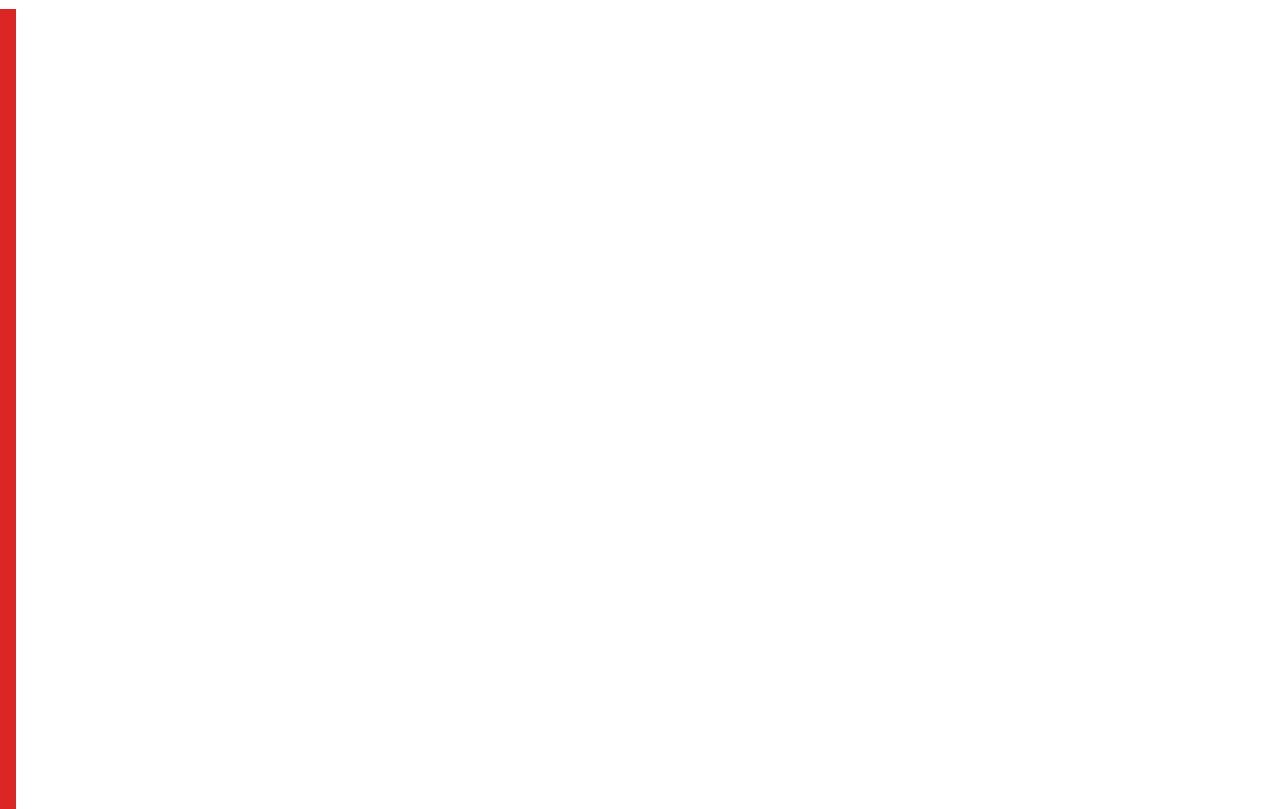
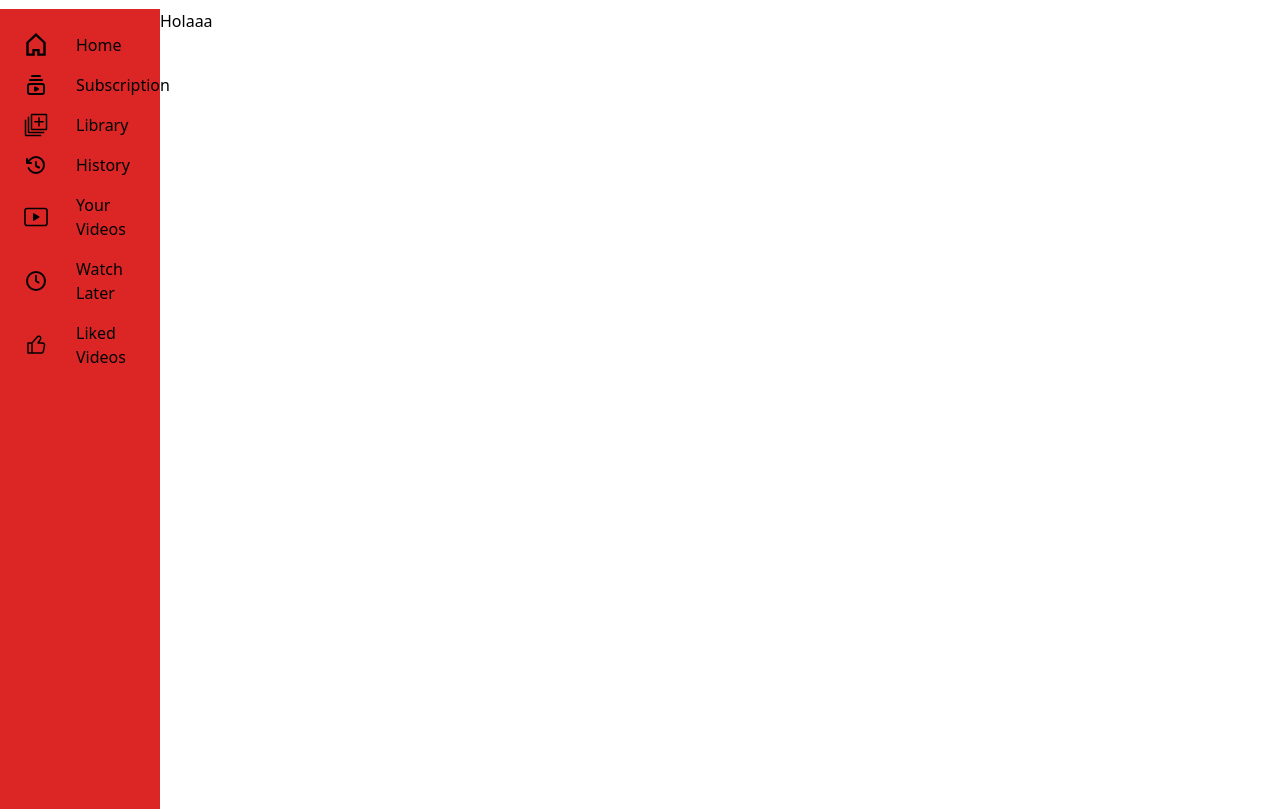
Before and after one commit to DeLxCruz/clone-YouTube, a website: page src/index.html in a window 1280 px wide. Both pictures are taken after a click on the button 36 px from the left and 32 px from the top of the page. Shown: the part 55-864 px from the top of the page. Drawn offline with Linux system fonts and the light colour scheme.

Commit message:
mejor implementacion sidebar

```diff
--- a/src/index.html
+++ b/src/index.html
@@ -12,7 +12,8 @@
 <body class="font-sans">
     <header class="flex items-center px-4 py-3 justify-between">
         <div class="flex items-center gap-5">
-            <button id="toggleSidebar" class="focus:outline-none rounded-full w-[40px] h-[40px] grid place-items-center hover:bg-[#e6e6e6] hover:cursor-pointer">
+            <button id="toggleSidebar"
+                class="focus:outline-none rounded-full w-[40px] h-[40px] grid place-items-center hover:bg-[#e6e6e6] hover:cursor-pointer">
                 <svg xmlns="http://www.w3.org/2000/svg" viewBox="0 0 24 24" fill="" width="24" height="24">
                     <path d="M4 6h16v2H4zm0 5h16v2H4zm0 5h16v2H4z" />
                 </svg>
@@ -46,40 +47,46 @@
         </div>
     </header>
 
-    <!-- Sidebar -->
-    <aside class="w-16 bg-red-600 h-screen text-white flex flex-col justify-between transition-all duration-300 ease-in-out">
-        <div class="p-4">
-            <!-- Iconos del Sidebar -->
-            <!-- Íconos y títulos del Sidebar -->
+    <main class="flex">
+        <aside
+            class="w-16 bg-red-600 h-screen text-white flex flex-col justify-between transition-all duration-300 ease-in-out">
+            <div class="p-6">
                 <div class="space-y-4">
-                <div class="flex items-center space-x-2">
-                    <svg xmlns="http://www.w3.org/2000/svg" viewBox="0 0 24 24" fill="currentColor" width="24"
-                        height="24">
-                        <!-- Icono de Inicio -->
-                    </svg>
-                    <span class="hidden group-hover:block">Inicio</span>
+                    <div class="flex items-center space-x-7">
+                        <img src="../assets/home-1392-svgrepo-com.svg" alt="" srcset="" class="w-6 h-6">
+                        <span class="text-black icon-text hidden">Home</span>
                     </div>
-                <div class="flex items-center space-x-2">
-                    <svg xmlns="http://www.w3.org/2000/svg" viewBox="0 0 24 24" fill="currentColor" width="24"
-                        height="24">
-                        <!-- Icono de Tendencias -->
-                    </svg>
-                    <span class="hidden group-hover:block">Tendencias</span>
+                    <div class="flex items-center space-x-7">
+                        <img src="../assets/library-svgrepo-com.svg" alt="" srcset="" class="w-6 h-6">
+                        <span class="text-black icon-text hidden ">Subscription</span>
                     </div>
-                <!-- Otros íconos y títulos del Sidebar -->
-                <!-- ... -->
+                    <div class="flex items-center space-x-7">
+                        <img src="../assets/library-add-svgrepo-com.svg" alt="" srcset="" class="w-6 h-6">
+                        <span class="text-black icon-text hidden">Library</span>
                     </div>
+                    <div class="flex items-center space-x-7">
+                        <img src="../assets/history-svgrepo-com.svg" alt="" srcset="" class="w-6 h-6">
+                        <span class="text-black icon-text hidden">History</span>
                     </div>
-        <div class="p-4">
-            <!-- Ícono de YouTube Studio -->
-            <div class="flex items-center space-x-2">
-                <svg xmlns="http://www.w3.org/2000/svg" viewBox="0 0 24 24" fill="currentColor" width="24" height="24">
-                    <!-- Icono de YouTube Studio -->
-                </svg>
-                <span class="hidden group-hover:block">YouTube Studio</span>
+                    <div class="flex items-center space-x-7">
+                        <img src="../assets/play-rectangle-svgrepo-com.svg" alt="" srcset="" class="w-6 h-6">
+                        <span class="text-black icon-text hidden">Your Videos</span>
+                    </div>
+                    <div class="flex items-center space-x-7">
+                        <img src="../assets/clock-svgrepo-com.svg" alt="" srcset="" class="w-6 h-6">
+                        <span class="text-black icon-text hidden">Watch Later</span>
+                    </div>
+                    <div class="flex items-center space-x-7">
+                        <img src="../assets/like-svgrepo-com.svg" alt="" srcset="" class="w-6 h-6">
+                        <span class="text-black icon-text hidden">Liked Videos</span>
+                    </div>
                 </div>
             </div>
         </aside>
+        <section>
+            <h1>Holaaa</h1>
+        </section>
+    </main>
 </body>
 
 </html>
--- a/src/main.js
+++ b/src/main.js
@@ -19,7 +19,13 @@ asyncFunction(url)
 
 const toggleSidebarBtn = document.getElementById('toggleSidebar');
 const sidebar = document.querySelector('aside');
+const iconTexts = document.querySelectorAll('.icon-text');
 
 toggleSidebarBtn.addEventListener('click', () => {
-    sidebar.classList.toggle('w-4');
+    sidebar.classList.toggle('w-16');
+    sidebar.classList.toggle('w-40');
+
+    iconTexts.forEach(iconText => {
+        iconText.classList.toggle('hidden');
+    });
 });
```
Also changed, not shown: assets/clock-0500-svgrepo-com.svg (added), assets/clock-svgrepo-com.svg (added), assets/fire-left-svgrepo-com.svg (added), assets/history-svgrepo-com.svg (added), assets/home-1392-svgrepo-com.svg (added), assets/library-add-svgrepo-com.svg (added), assets/library-svgrepo-com.svg (added), assets/like-svgrepo-com.svg (added), assets/play-rectangle-svgrepo-com.svg (added), src/output.css. Lines whose indentation alone changed are shown as unchanged.
